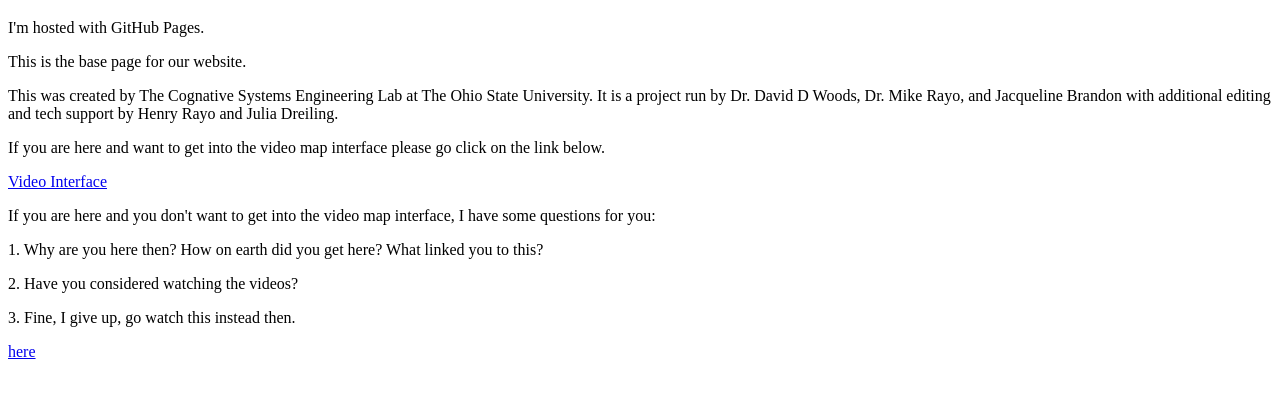
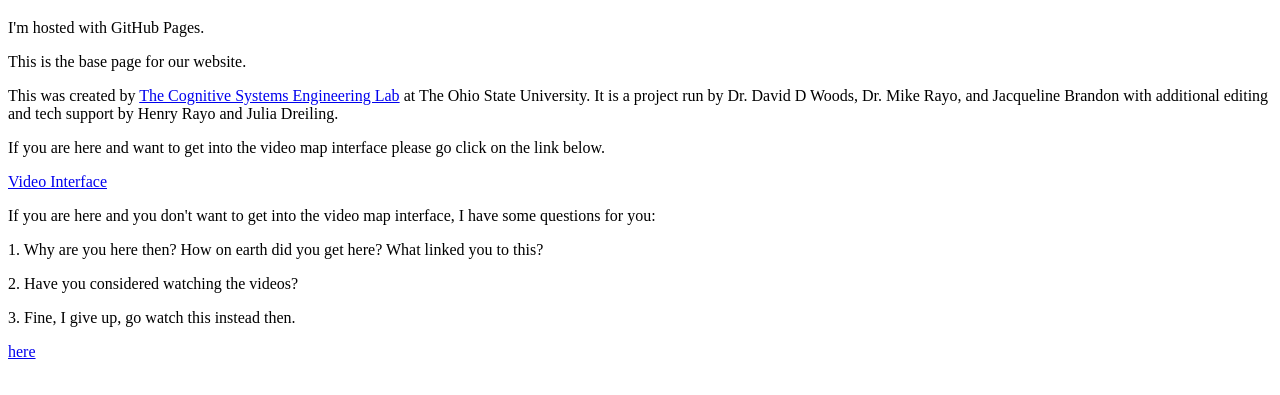
Before and after one commit to resiliencefoundations/resiliencefoundations.github.io, a plain HTML site: page index.html in a window 1280 px wide. Shown: the part 61-456 px from the top of the page. Drawn offline with Linux system fonts and the light colour scheme.

Commit message:
fix: update typo in CSEL
- Update typo in CSEL name
- Add hyperlink
- Remove trailing space

```diff
--- a/index.html
+++ b/index.html
@@ -4,7 +4,7 @@
 <h1>Hello World</h1>
 <p>I'm hosted with GitHub Pages.</p>
 <p> This is the base page for our website.</p>
-<p>This was created by The Cognative Systems Engineering Lab at The Ohio State University. It is a project run by Dr. David D Woods, Dr. Mike Rayo, and Jacqueline Brandon with additional editing and tech support by Henry Rayo and Julia Dreiling. </p>
+<p>This was created by <a href="https://u.osu.edu/csel/">The Cognitive Systems Engineering Lab</a> at The Ohio State University. It is a project run by Dr. David D Woods, Dr. Mike Rayo, and Jacqueline Brandon with additional editing and tech support by Henry Rayo and Julia Dreiling.</p>
 <p> If you are here and want to get into the video map interface please go click on the link below.</p>
 <a href="video-1-introduction-pt-1-it's-all-about-viability.html">Video Interface</a>
 <p> If you are here and you don't want to get into the video map interface, I have some questions for you:</p>
```
